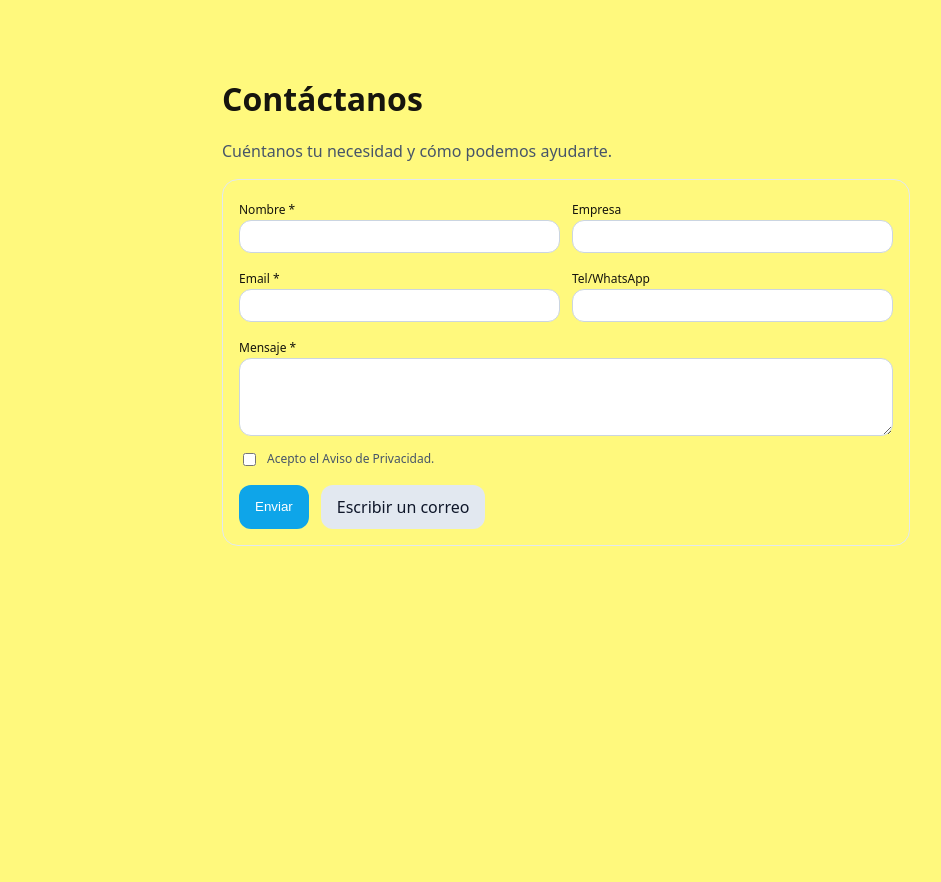
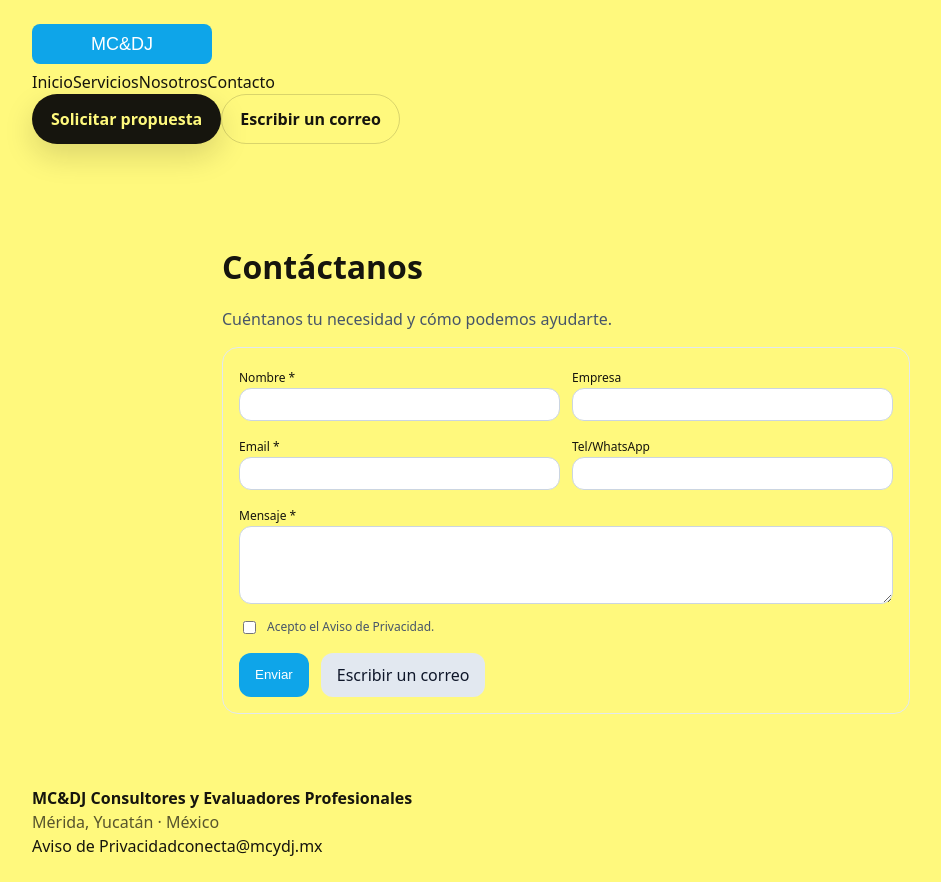
Before and after one commit to diegopuerto24/mcydj-web, a Next.js app: page / in a window 1280 px wide. Shown: the whole page, without its empty margins (74-1015 px from the left). Before the commit the page ends 800 px from the top, so only its background shows below. Built offline with nearby package versions, Linux system fonts and the light colour scheme.

Commit message:
Add header and footer to RootLayout component

```diff
--- a/app/layout.js
+++ b/app/layout.js
@@ -1,14 +1,45 @@
 import "./globals.css";
-
-export const metadata = {
-  title: "MC&DJ Consultores",
-  description: "Despacho contable, fiscal y consultoría financiera."
-};
 
 export default function RootLayout({ children }) {
   return (
     <html lang="es">
-      <body>{children}</body>
+      <body>
+        <header className="siteHeader">
+          <div className="container headerInner">
+            <a href="/" className="brand" aria-label="Ir a inicio">
+              {/* Si tienes logo en /public/logo.svg, se mostrará */}
+              <img src="/logo.svg" alt="MC&DJ" className="brandLogo" />
+            </a>
+
+            <nav className="nav">
+              <a href="/">Inicio</a>
+              <a href="/servicios">Servicios</a>
+              <a href="/nosotros">Nosotros</a>
+              <a href="/contacto">Contacto</a>
+            </nav>
+
+            <div className="headerCtas">
+              <a href="/rfp" className="btn btn-primary">Solicitar propuesta</a>
+              <a href="mailto:conecta@mcydj.mx" className="btn btn-secondary">Escribir un correo</a>
+            </div>
+          </div>
+        </header>
+
+        <main>{children}</main>
+
+        <footer className="siteFooter">
+          <div className="container footerInner">
+            <div>
+              <strong>MC&amp;DJ Consultores y Evaluadores Profesionales</strong>
+              <div className="p-muted">Mérida, Yucatán · México</div>
+            </div>
+            <div className="footerLinks">
+              <a href="/aviso-de-privacidad">Aviso de Privacidad</a>
+              <a href="mailto:conecta@mcydj.mx">conecta@mcydj.mx</a>
+            </div>
+          </div>
+        </footer>
+      </body>
     </html>
   );
 }
```
